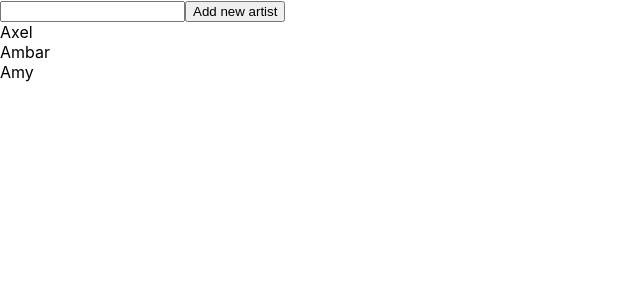
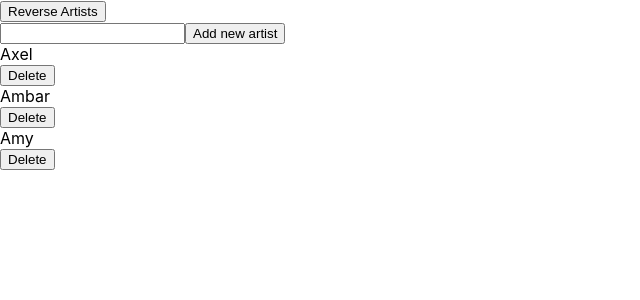
Before and after one commit to edutrul/react-add-items, a React (Create React App) app: page / in a window 1280 px wide. Shown: the top 300 px of the page, without its empty margins (0-640 px from the left). Built offline with nearby package versions, Linux system fonts and the light colour scheme.

Commit message:
Add delete and reverse functionality.

```diff
--- a/src/App.js
+++ b/src/App.js
@@ -1,10 +1,16 @@
 import {useState} from "react";
 
-function ArtistsList({artists}) {
+function ArtistsList({artists, deleteArtist}) {
 
   return (
     <div>
-      {artists.map( (artist) => <div key={artist.id}>{artist.name}</div>)}
+      {artists.map(
+        (artist) =>
+          <>
+            <div key={artist.id}>{artist.name}</div>
+            <button onClick={() => deleteArtist(artist.id)}> Delete</button>
+          </>
+      )}
     </div>
   );
 }
@@ -30,6 +36,10 @@ function ArtistCreationForm({artists, addArtist}) {
   );
 }
 
+function Reverse({reverseArtists}) {
+  return <button onClick={reverseArtists}>Reverse Artists</button>
+}
+
 export default function App() {
   const [artists, setArtists] = useState([{id: 1, name: 'Axel'}, {id: 2, name:'Ambar'}, {id: 3, name: 'Amy'}]);
 
@@ -37,8 +47,20 @@ export default function App() {
     setArtists( (prevArtists) => [...prevArtists, {id: prevArtists.length + 1, name: artistName}] )
   }
 
+  const deleteArtist = (artistId) => {
+    setArtists( (prevArtists) => prevArtists.filter( (artist) => artist.id !== artistId ) )
+  }
+
+  const reverseArtists = () => {
+    setArtists( (prevArtists) => [...prevArtists].reverse() );
+  }
+
   return <>
+    <Reverse reverseArtists={reverseArtists}/>
     <ArtistCreationForm addArtist={addArtist} />
-    <ArtistsList artists={artists}/>
+    <ArtistsList
+      artists={artists}
+      deleteArtist={deleteArtist}
+    />
   </>
 }
```
